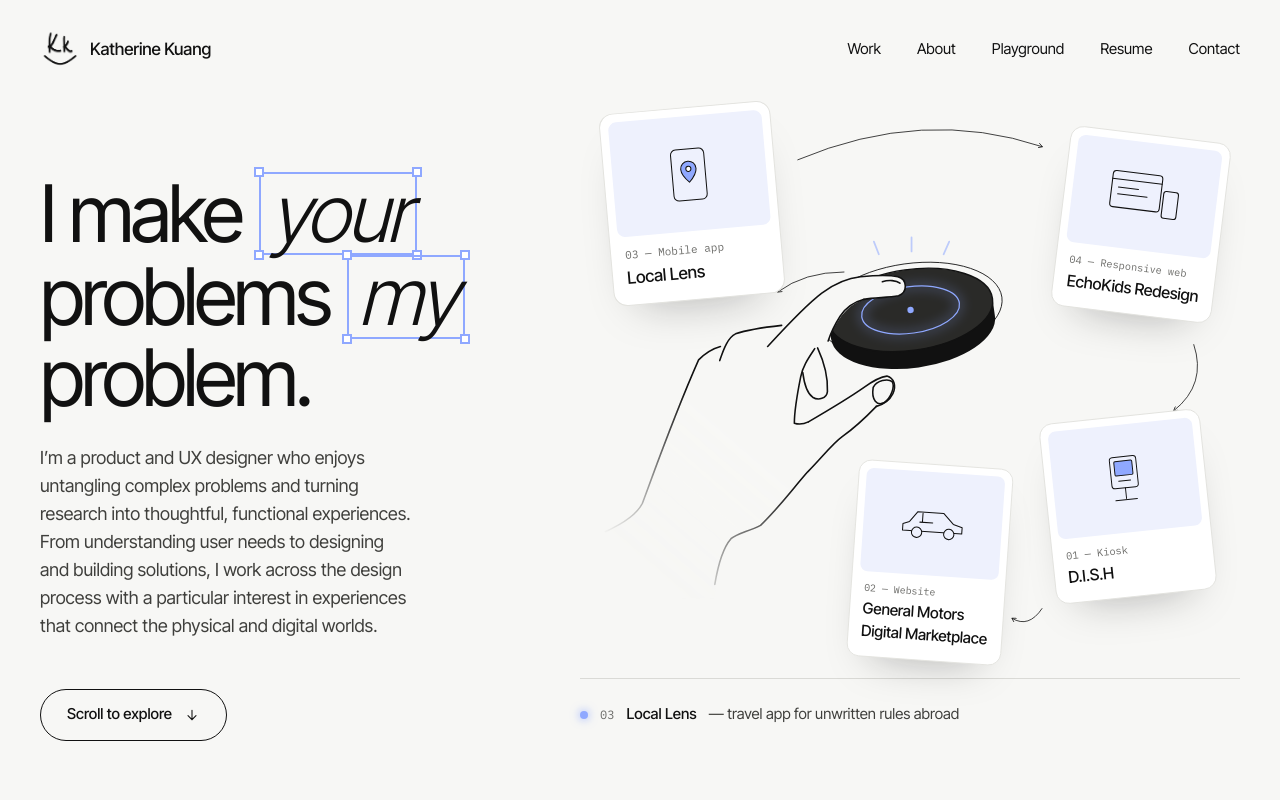
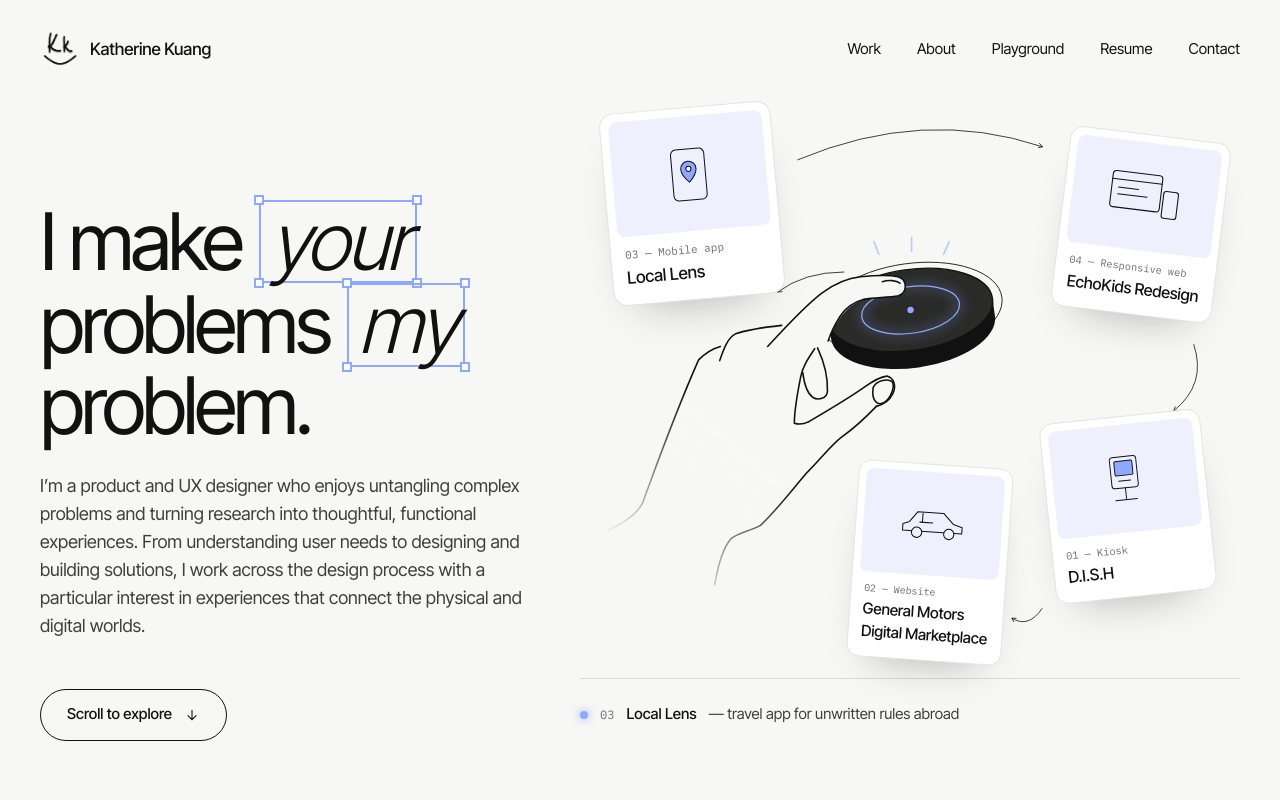
Before and after one commit to kkuang-max/portfolio, a Next.js app: page / in a window 1280 px wide. Shown: the top 800 px of the page. Built offline with nearby package versions, Linux system fonts and the light colour scheme.

Commit message:
Widen homepage intro text
Co-Authored-By: Claude Opus 5.5 <noreply@anthropic.com>
Claude-Session: https://claude.ai/code/session_01XAs3tqpStL2QmWzSri7Dnn

```diff
--- a/app/globals.css
+++ b/app/globals.css
@@ -158,7 +158,7 @@ a:hover {
 
 .hero-intro {
   margin: 0;
-  max-width: 36ch;
+  max-width: 50ch;
   font-size: 18px;
   line-height: 1.55;
   color: var(--ink-2);
```
